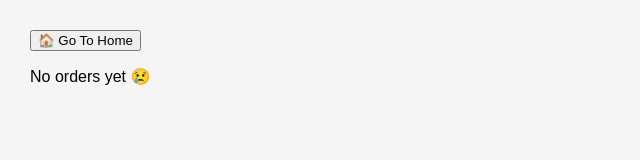
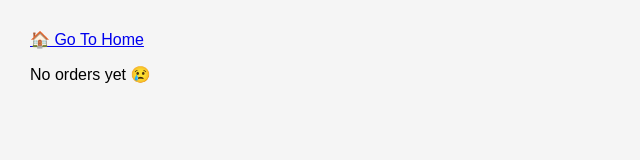
Before and after one commit to nimishverma611/zomato-food-app, a website: page public/orders.html in a window 1280 px wide. Shown: the whole page, without its empty margins (0-640 px from the left). Drawn offline with Linux system fonts and the light colour scheme.

Commit message:
Update orders.html

```diff
--- a/public/orders.html
+++ b/public/orders.html
@@ -43,7 +43,7 @@
 
 <body>
 
-<button onclick="goHome()" class="home-btn">🏠 Go To Home</button>
+<a href="home.html" class="home-btn">🏠 Go To Home</a>
 
 <div id="orders-container"></div>
 
```
